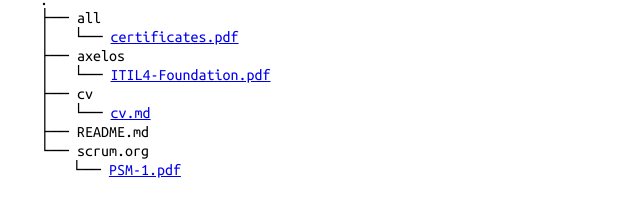
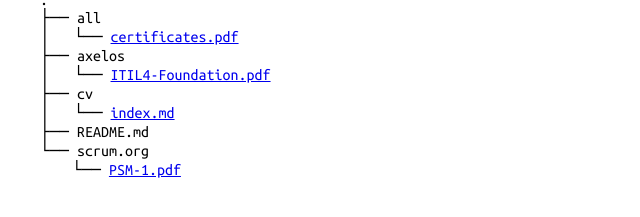
Before and after one commit to beroca/resources, a plain HTML site: page index.html in a window 1280 px wide. Shown: the part 127-344 px from the top of the page, 0-640 px from the left. Drawn offline with Linux system fonts and the light colour scheme.

Commit message:
BRC-1 replace ./cv/cv.md with index.md

```diff
--- a/index.html
+++ b/index.html
@@ -29,7 +29,7 @@
     ├── axelos
     │   └── <a href="axelos/ITIL4-Foundation.pdf">ITIL4-Foundation.pdf</a>
     ├── cv
-    │   └── <a href="cv/">cv.md</a>
+    │   └── <a href="cv/">index.md</a>
     ├── README.md
     └── scrum.org
         └── <a href="scrum.org/PSM-1.pdf">PSM-1.pdf</a>
```
Also changed, not shown: 3 other files.
